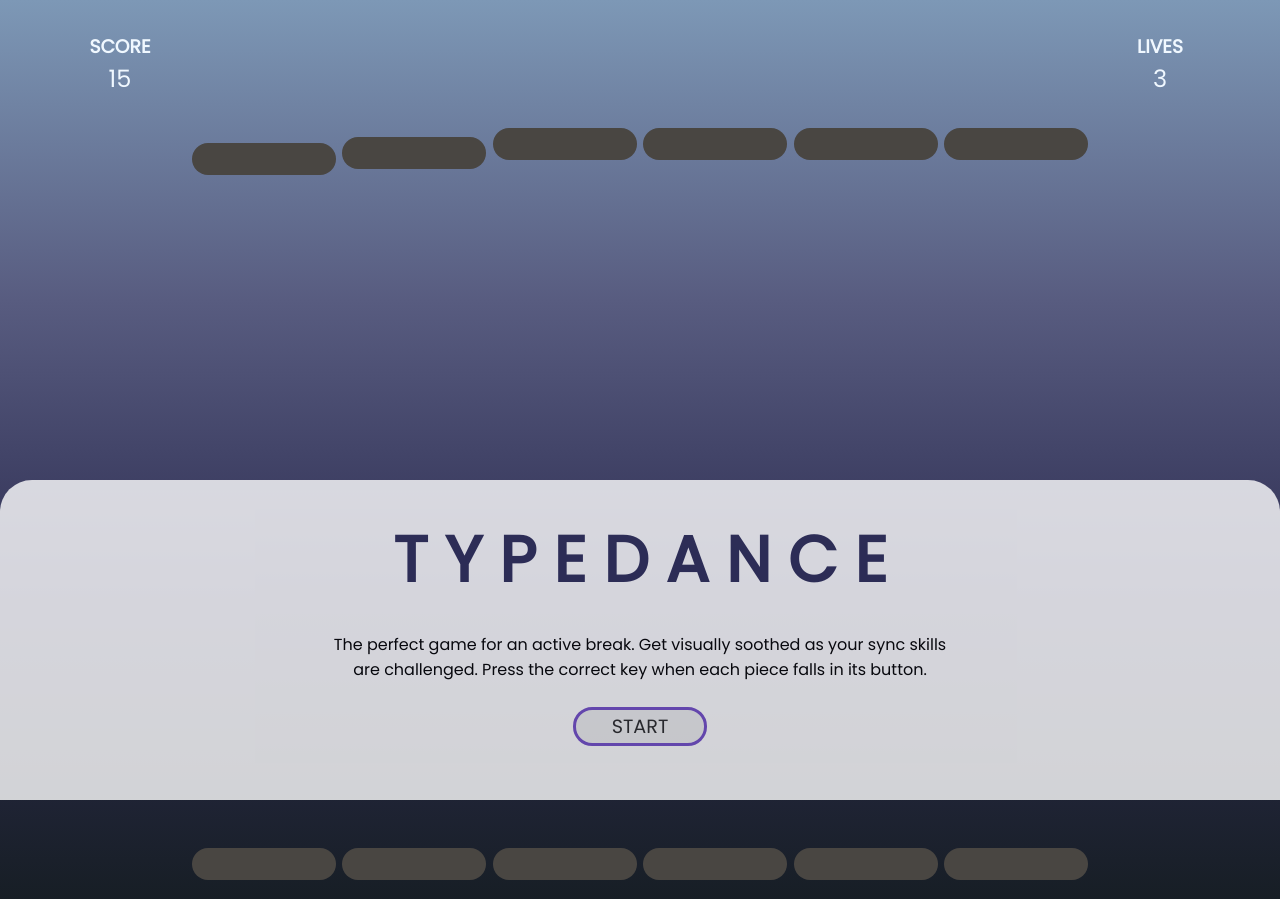
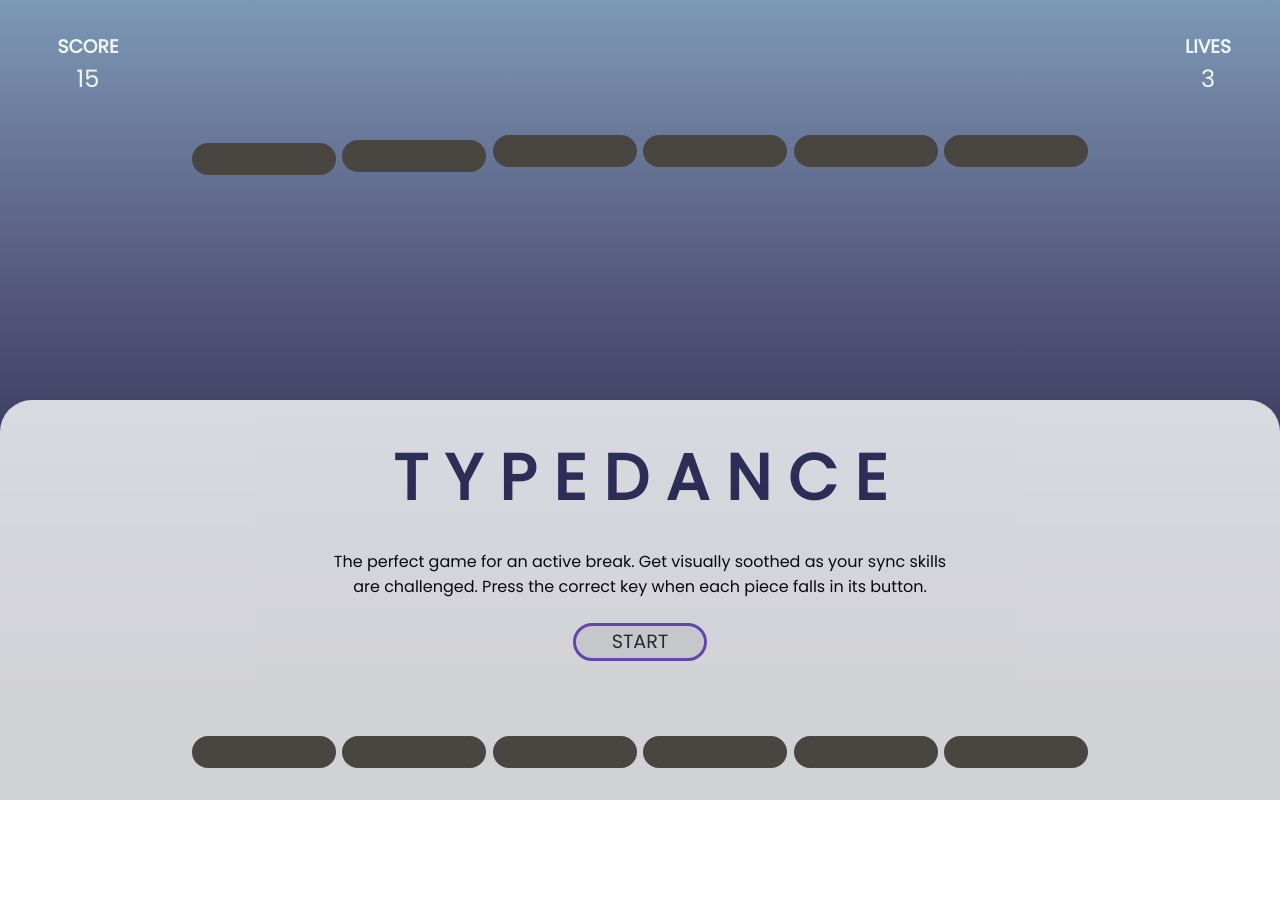
Before and after one commit to claratesmon/GAME-PROJECT, a plain HTML site: page index.html in a window 1280 px wide. After the commit the page ends 800 px from the top, so only its background shows below. Drawn offline with Linux system fonts and the light colour scheme.

Commit message:
CSS & HTML fix

```diff
--- a/index.html
+++ b/index.html
@@ -12,7 +12,7 @@
 
 
 
-    </div>
+    </div class="game-info">
     <div class="score-lives-container">
         <div class="score">
             <h3>SCORE</h3>
@@ -37,6 +37,9 @@
 
                 <button id="start-button">START</button>
             </div>
+
+            <div class="buttons-pieces">
+
                 <div id="falling-area">
                     <ul class="pieces">
                         <li class="piece-red"></li>
@@ -46,9 +49,7 @@
                         <li class="piece-blue"></li>
                         <li class="piece-purple"></li>
                     </ul>
-        </div>
 
-        <div>
                     <div id="buttons-container">
                         <ul class="buttons">
                             <li class="button-red"></li>
@@ -64,6 +65,7 @@
                 <div>
                     <div class="player"></div>
                 </div>
+            </div>
 
         </div>
 
--- a/style.css
+++ b/style.css
@@ -5,6 +5,7 @@
     margin: 0;
     box-sizing: border-box;
     font-family: 'Poppins'
+
 }
 
 :root {
@@ -34,7 +35,7 @@ body {
 
     background-image: var(--gradientTwo);
     background-repeat: no-repeat;
-    max-height: 1080px;
+    height: 100vh;
 
 }
 
@@ -45,21 +46,19 @@ body {
 
 
 .score-lives-container {
-    display: flex;
+    /* display: flex;
     justify-content: space-between;
-    align-content: center;
+    align-content: center; */
     padding: 1.5em;
+    position: relative;
 
 }
 
 .score {
-    display: flex;
-    flex-direction: column;
-    justify-content: center;
-    align-items: center;
+    text-align: center;
     padding: 0.5rem;
     border-radius: 0.7em;
-    width: 15vw;
+    width: 10vw;
 
 }
 
@@ -73,7 +72,6 @@ h3 {
     margin-top: 0.1em;
     font-weight: 900;
     color: rgb(43, 43, 86);
-
 }
 
 .score-count {
@@ -84,27 +82,29 @@ h3 {
 .lives-count {
     font-size: 1.5em;
     color: aliceblue;
+
 }
 
 .lives {
-
-    display: flex;
-    flex-direction: column;
-    justify-content: center;
-    align-items: center;
+    text-align: center;
     padding: 0.5rem;
     border-radius: 0.7em;
-    width: 15vw;
+    width: 10vw;
+    position: absolute;
+    right: 0.5em;
+    top: 1.5em;
+
 
 }
 
 .intro-container {
     width: 100vw;
-    display: flex;
-    flex-direction: column;
-    justify-content: center;
-    align-items: flex-end;
-    /* visibility: hidden; */
+
+
+    margin-bottom: 0;
+
+    height: 40vh;
+
     z-index: 2;
 
 
@@ -112,54 +112,65 @@ h3 {
 
 .intro {
     background-color: rgb(255, 255, 255);
-    position: absolute;
+    margin-bottom: 0;
     display: flex;
     justify-content: space-evenly;
     flex-direction: column;
     align-items: center;
+    position: absolute;
     bottom: 0;
-    height: 40vh;
+    height: 50vh;
     width: 100vw;
     opacity: 0.8;
     border-radius: 2em 2em 0 0;
+    /* visibility: hidden; */
+
 
 
 }
 
 #start-button {
-    margin-bottom: 1.5em;
+    margin-bottom: 6em;
     width: 7em;
     height: 2em;
     border: 0.2em solid rgb(115, 78, 200);
     font-size: 1.2em;
     border-radius: 1em;
     color: rgb(42, 42, 42);
+}
+
+.instructions {
+    text-align: center;
+    width: 50vw;
+    font-size: 1em;
+}
+
+#falling-area {
+    width: 100vw;
+    display: flex;
+    flex-direction: column;
+    align-items: center;
+    justify-content: space-between;
 
 }
 
-.instructions {
+.buttons-pieces{
     display: flex;
-    width: 50vw;
-    justify-content: center;
+    flex-direction: column;
+    justify-content: space-between;
     align-items: center;
-    text-align: center;
-    font-size: 1em;
+    height: 80vh;
+    position: relative;
 }
-
-#game-board {
-    /* display: flex;
-    justify-content: center;
-    align-items: center; */
-    /* max-height: 1500px; */
-}
-
 
 #buttons-container {
     width: 100vw;
     display: flex;
     align-items: flex-end;
     justify-content: space-around;
+    align-items: center;
 
+    z-index: 1;
 }
 
 .buttons{
@@ -168,8 +179,8 @@ h3 {
     align-items: flex-end;
     list-style-type: none;
     width: 70vw;
-    z-index: 1;
-    margin-bottom: 1.2em;
+    position: absolute;
+    bottom: 0;
 
 
 }
@@ -219,29 +230,20 @@ h3 {
     border-radius: 1em;
 
 }
-
-#falling-area {
-    width: 100vw;
-    display: flex;
-    align-items: center;
-    justify-content: center;
-
-}
-
 .pieces {
     display: flex;
     justify-content: space-between;
-    align-items: start;
+    align-items: center;
     list-style-type: none;
     width: 70vw;
-    height: 90vh;
+
 }
 
 .piece-red {
     width: 9em;
     height: 2em;
     background-color: rgb(73, 70, 66);
-    margin-bottom: 4em;
+    /* margin-bottom: 4em; */
     border-radius: 1em;
     margin-top: 0em;
 
@@ -251,7 +253,7 @@ h3 {
     width: 9em;
     height: 2em;
     background-color: rgb(73, 70, 66);
-    margin-bottom: 4em;
+    /* margin-bottom: 4em; */
     border-radius: 1em;
 
 }
@@ -259,7 +261,7 @@ h3 {
     width: 9em;
     height: 2em;
     background-color: rgb(73, 70, 66);
-    margin-bottom: 4em;
+    /* margin-bottom: 4em; */
     border-radius: 1em;
 
 }
@@ -267,7 +269,7 @@ h3 {
     width: 9em;
     height: 2em;
     background-color: rgb(73, 70, 66);
-    margin-bottom: 4em;
+    /* margin-bottom: 4em; */
     border-radius: 1em;
 
 }
@@ -275,7 +277,7 @@ h3 {
     width: 9em;
     height: 2em;
     background-color: rgb(73, 70, 66);
-    margin-bottom: 4em;
+    /* margin-bottom: 4em; */
     border-radius: 1em;
 
 }
@@ -283,7 +285,7 @@ h3 {
     width: 9em;
     height: 2em;
     background-color: rgb(73, 70, 66);
-    margin-bottom: 4em;
+    /* margin-bottom: 4em; */
     border-radius: 1em;
 
 }
```
Lines whose indentation alone changed are shown as unchanged.
